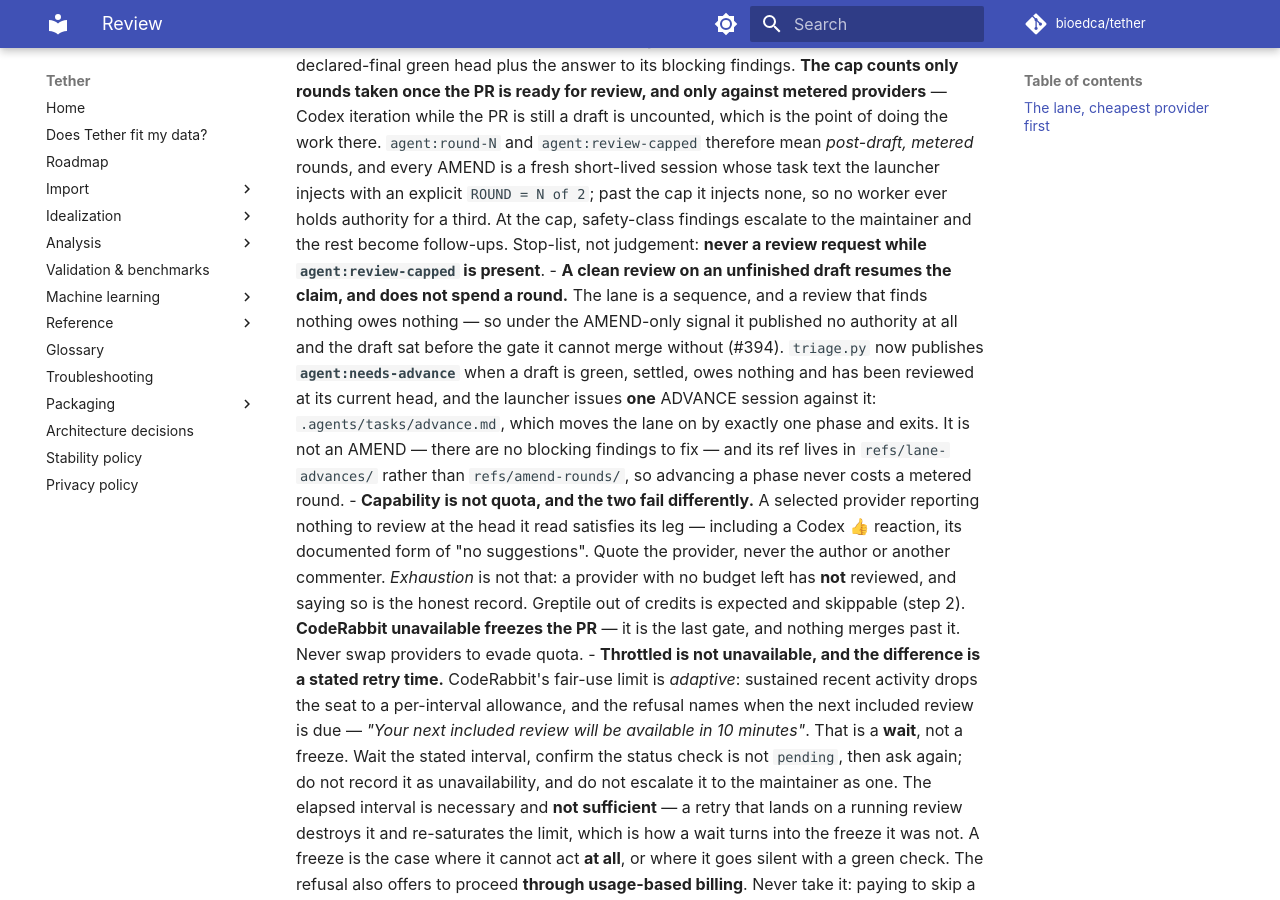
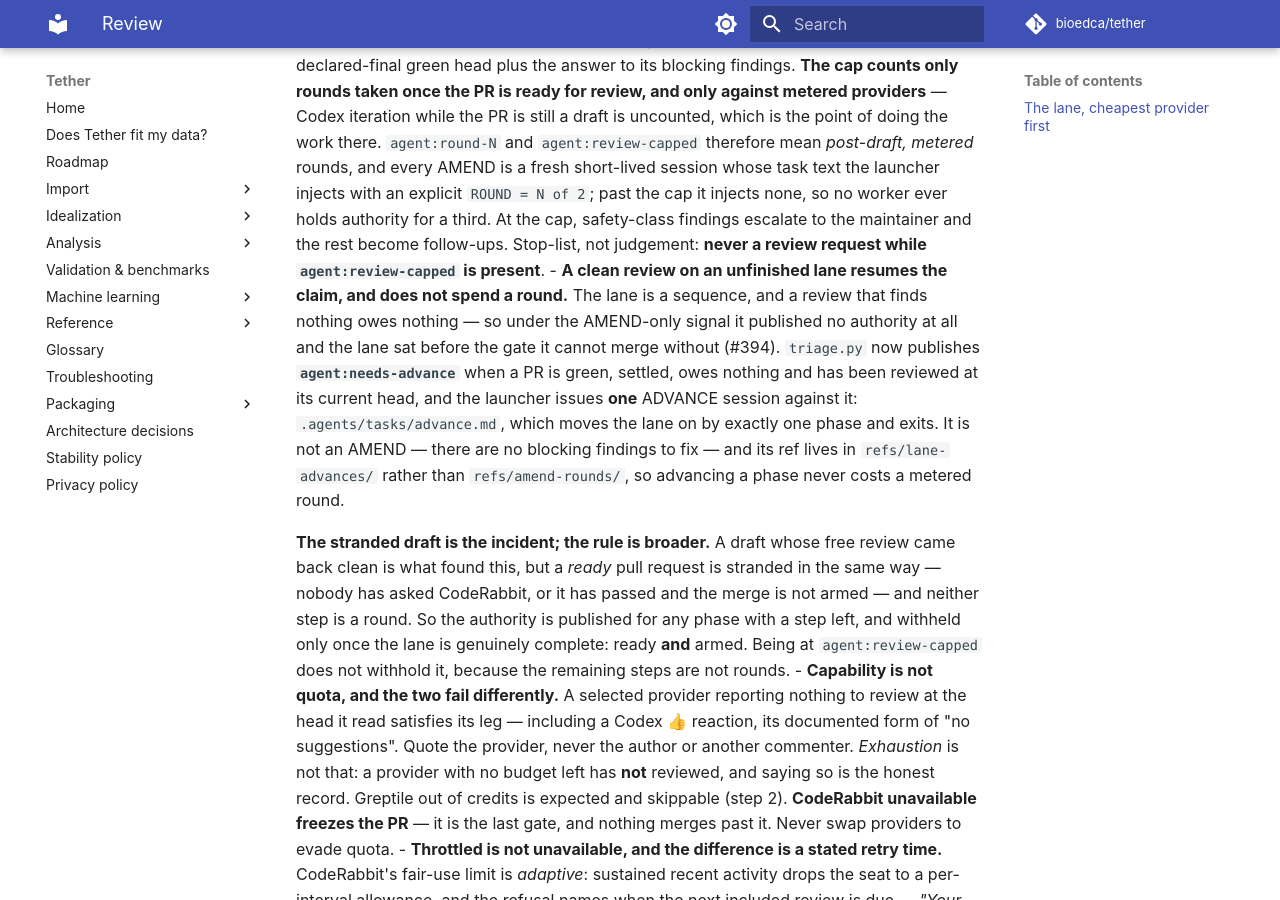
Before and after one commit to bioedca/tether, an MkDocs documentation site: the page built from docs/agents/review.md, in a window 1280 px wide and 900 px high, scrolled down 2916 px. Built offline with MkDocs 1.6.1 and Material for MkDocs 9.7.7, drawn with Linux system fonts in a browser that asks for light colours; comment, search, counter and statistics services are not loaded; the version menu is left out.

Commit message:
fix(agents): one claim, one authority — and an advance that is not a merge
Five blocking findings from CodeRabbit on #407.

**Both labels could land on one claim.** The capped branch sets
`withheld-at-cap` and RETURNS, so it never reaches the branch that clears a
stale `agent:needs-amend` — and this module must not clear it there either,
since that label has a second writer. The published amend therefore outlives
the finding, and everything `_advance_state` asks about is then true. It
appended `agent:needs-advance` beside it, which is exactly the state its own
docstring says must not exist: `swarm_slots` picks ADVANCE only when AMEND is
absent, so with both present the launcher dispatches whichever it reads first
and an AMEND session arrives with nothing to fix. `owed` cannot catch this — a
label is a published state that outlives its cause — so the label is checked.

**`advance.md` armed auto-merge on the strength of the advance ref.** That ref
authorises one PHASE TRANSITION; `AGENTS.md` requires explicit per-PR merge
authority and says never to infer it. Without it the session now records
"gate satisfied, awaiting merge authority" and exits.

**One fence at session start does not fence a write minutes later.** Every step
is an authoritative write on somebody's PR; a reaped worker writes on its
successor's. `claim.py check` now runs immediately before each one.

**`issue_comment` cannot key on the branch**, so every comment on every PR in
the repository shared one `dispatch-` group. Keyed on the number: unrelated PRs
no longer contend, though a comment run still races its own PR's branch-keyed
run — stated rather than papered over, as `workflow_dispatch` already is.

**"Unfinished draft" was never what the code did.** It publishes for any phase
with a step left, including a ready PR whose gate has not been asked for.
Corrected in advance.md, review.md, ADR-0057, ADR-0062 and the docstring.

```diff
--- a/docs/agents/review.md
+++ b/docs/agents/review.md
@@ -122,14 +122,21 @@ asking a provider to look **again** at work it has already reviewed this round.
   `ROUND = N of 2`; past the cap it injects none, so no worker ever holds authority for a third. At
   the cap, safety-class findings escalate to the maintainer and the rest become follow-ups.
   Stop-list, not judgement: **never a review request while `agent:review-capped` is present**.
-- **A clean review on an unfinished draft resumes the claim, and does not spend a round.** The lane
+- **A clean review on an unfinished lane resumes the claim, and does not spend a round.** The lane
   is a sequence, and a review that finds nothing owes nothing — so under the AMEND-only signal it
-  published no authority at all and the draft sat before the gate it cannot merge without (#394).
-  `triage.py` now publishes **`agent:needs-advance`** when a draft is green, settled, owes nothing
-  and has been reviewed at its current head, and the launcher issues **one** ADVANCE session against
+  published no authority at all and the lane sat before the gate it cannot merge without (#394).
+  `triage.py` now publishes **`agent:needs-advance`** when a PR is green, settled, owes nothing and
+  has been reviewed at its current head, and the launcher issues **one** ADVANCE session against
   it: `.agents/tasks/advance.md`, which moves the lane on by exactly one phase and exits. It is not
   an AMEND — there are no blocking findings to fix — and its ref lives in `refs/lane-advances/`
   rather than `refs/amend-rounds/`, so advancing a phase never costs a metered round.
+
+  **The stranded draft is the incident; the rule is broader.** A draft whose free review came back
+  clean is what found this, but a *ready* pull request is stranded in the same way — nobody has
+  asked CodeRabbit, or it has passed and the merge is not armed — and neither step is a round. So
+  the authority is published for any phase with a step left, and withheld only once the lane is
+  genuinely complete: ready **and** armed. Being at `agent:review-capped` does not withhold it,
+  because the remaining steps are not rounds.
 - **Capability is not quota, and the two fail differently.** A selected provider reporting nothing to
   review at the head it read satisfies its leg — including a Codex 👍 reaction, its documented form
   of "no suggestions". Quote the provider, never the author or another commenter. *Exhaustion* is not
```
Also changed, not shown: .agents/tasks/advance.md (+26 -10 lines), docs/adr/0057-github-native-swarm-coordination.md (+3 -2 lines), docs/adr/0062-draft-first-review-lane-with-metered-providers.md (+9 -1 lines), 3 other files.
